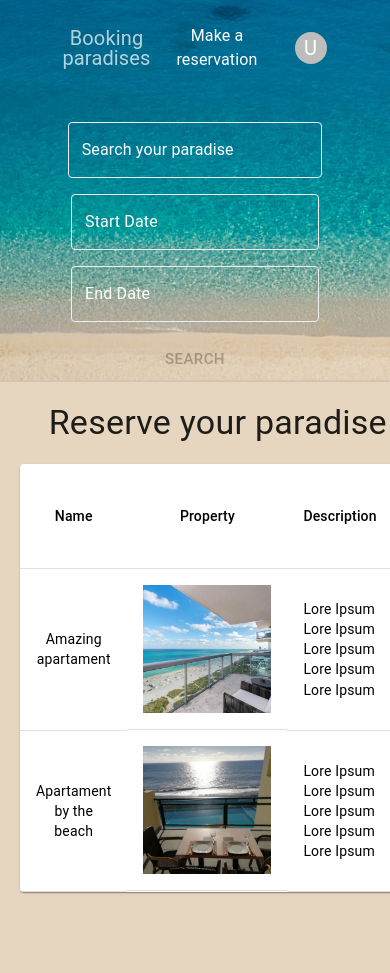
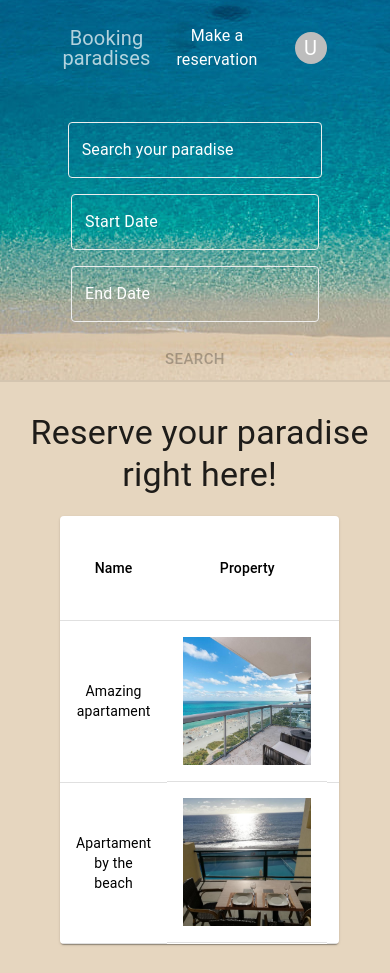
Before and after one commit to marco-rosner/bookingparadises, a React (Vite) app: page /bookings/1/places/1 in a window 390 px wide. Shown: the top 973 px of the page. Built offline with nearby package versions, Linux system fonts and the light colour scheme.

Commit message:
feat: Add responsiveness in the tables

```diff
--- a/src/views/DetailsView/DetailsView.tsx
+++ b/src/views/DetailsView/DetailsView.tsx
@@ -28,7 +28,7 @@ export const DetailsView = () => {
 
     useEffect(() => {
         if (startDate && endDate) {
-            if (dayjs(startDate).isAfter(endDate) || dayjs(endDate).isBefore(startDate)){
+            if (dayjs(startDate).isAfter(endDate) || dayjs(endDate).isBefore(startDate)) {
                 setError(true)
             } else {
                 setError(false)
@@ -61,6 +61,19 @@ export const DetailsView = () => {
 
     return (
         <Box sx={{ marginTop: '20px' }}>
+            <Grid
+                container
+                item
+                direction="column"
+                justifyContent="center"
+                alignItems="center"
+                sx={{ marginTop: '10px' }}
+                xs={8}
+                sm={10}
+                md={12}
+                lg={12}
+                xl={12}
+            >
                 <Typography variant="h4">{`${property?.name} in ${place?.name}`}</Typography>
                 <Typography variant="subtitle1">{property?.tags.reduce((acc, cur) => (`${acc}, ${cur}`))}</Typography>
                 <Typography variant="h6" sx={{ margin: '10px' }}>{property?.description}</Typography>
@@ -77,8 +90,12 @@ export const DetailsView = () => {
                 <Box sx={{ width: '40vw' }}>
                     <Grid container sx={{ direction: 'row', justifyContent: 'space-evenly', alignContent: 'center' }}>
                         <LocalizationProvider dateAdapter={AdapterDayjs} adapterLocale={'en'}>
+                            <Box sx={{ margin: '5px' }}>
                                 <DateField label="Start Date" error={error} color="#000" setDate={setStartDate} />
+                            </Box>
+                            <Box sx={{ margin: '5px' }}>
                                 <DateField label="End Date" error={error} color="#000" setDate={setEndDate} />
+                            </Box>
                         </LocalizationProvider>
                     </Grid>
                 </Box>
@@ -98,6 +115,7 @@ export const DetailsView = () => {
                     open={success}
                     message="Your reservation is confirmed! You will be redirect to manage your bookings in 2s..."
                     severity="success" />
+            </Grid>
         </Box>
     )
 }
--- a/src/views/ListView/ListView.tsx
+++ b/src/views/ListView/ListView.tsx
@@ -2,7 +2,7 @@ import { useEffect, useState } from "react"
 import { useNavigate, useParams } from "react-router-dom"
 import dayjs from "dayjs"
 
-import { Box, Button, CardMedia, Paper, Table, TableBody, TableCell, TableContainer, TableHead, TableRow, Typography } from "@mui/material"
+import { Box, Button, CardMedia, Grid, Paper, Table, TableBody, TableCell, TableContainer, TableHead, TableRow, Typography } from "@mui/material"
 
 import { useBookings, useProperties } from "../../hooks"
 import { AlertPopup } from "../../components"
@@ -31,14 +31,27 @@ export const ListView = (): React.ReactElement => {
     useEffect(() => { if (success) setTimeout(() => navigate("/manage"), 3000) }, [success])
 
     return (
-        <Box sx={{ marginTop: '20px'}}>
+        <Box sx={{ marginTop: '20px' }}>
+            <Grid
+                container
+                item
+                direction="column"
+                justifyContent="center"
+                alignItems="center"
+                sx={{ marginTop: '10px' }}
+                xs={8}
+                sm={10}
+                md={12}
+                lg={12}
+                xl={12}
+            >
             <Typography variant="h4">Reserve your paradise right here!</Typography>
                 <TableContainer
                     component={Paper}
                     sx={{
                         minWidth: '70vw',
                         width: '70%',
-                    margin: "20px"
+                        margin: "20px",
                     }}>
                     <Table sx={{ minWidth: '60vw' }}>
                         <TableHead>
@@ -84,6 +97,7 @@ export const ListView = (): React.ReactElement => {
                         message="Your reservation is confirmed! You will be redirect to manage your bookings in 2s..."
                         severity="success" />
                 </TableContainer>
+            </Grid>
         </Box>
     )
 }
--- a/src/views/ManageView/ManageView.tsx
+++ b/src/views/ManageView/ManageView.tsx
@@ -1,6 +1,6 @@
 import { useState } from "react"
 import dayjs from "dayjs"
-import { Box, Button, CardMedia, Paper, Table, TableBody, TableCell, TableContainer, TableHead, TableRow, Typography } from "@mui/material"
+import { Box, Button, CardMedia, Grid, Paper, Table, TableBody, TableCell, TableContainer, TableHead, TableRow, Typography } from "@mui/material"
 
 import { AlertPopup } from "../../components/AlertPopup/AlertPopup"
 import { useBookings } from "../../hooks"
@@ -20,7 +20,20 @@ export const ManageView = (): React.ReactElement => {
     }
 
     return (
-        <Box sx={{ marginTop: '20px'}}>
+        <Box sx={{ marginTop: '20px' }}>
+            <Grid
+                container
+                item
+                direction="column"
+                justifyContent="center"
+                alignItems="center"
+                sx={{ marginTop: '10px' }}
+                xs={8}
+                sm={10}
+                md={12}
+                lg={12}
+                xl={12}
+            >
                 <Typography variant="h4">Manage bookings</Typography>
                 <TableContainer
                     component={Paper}
@@ -82,6 +95,7 @@ export const ManageView = (): React.ReactElement => {
                         message="Your reservation was deleted"
                         severity="info" />
                 </TableContainer>
+            </Grid>
         </Box>
     )
 }
```
Lines whose indentation alone changed are shown as unchanged.
